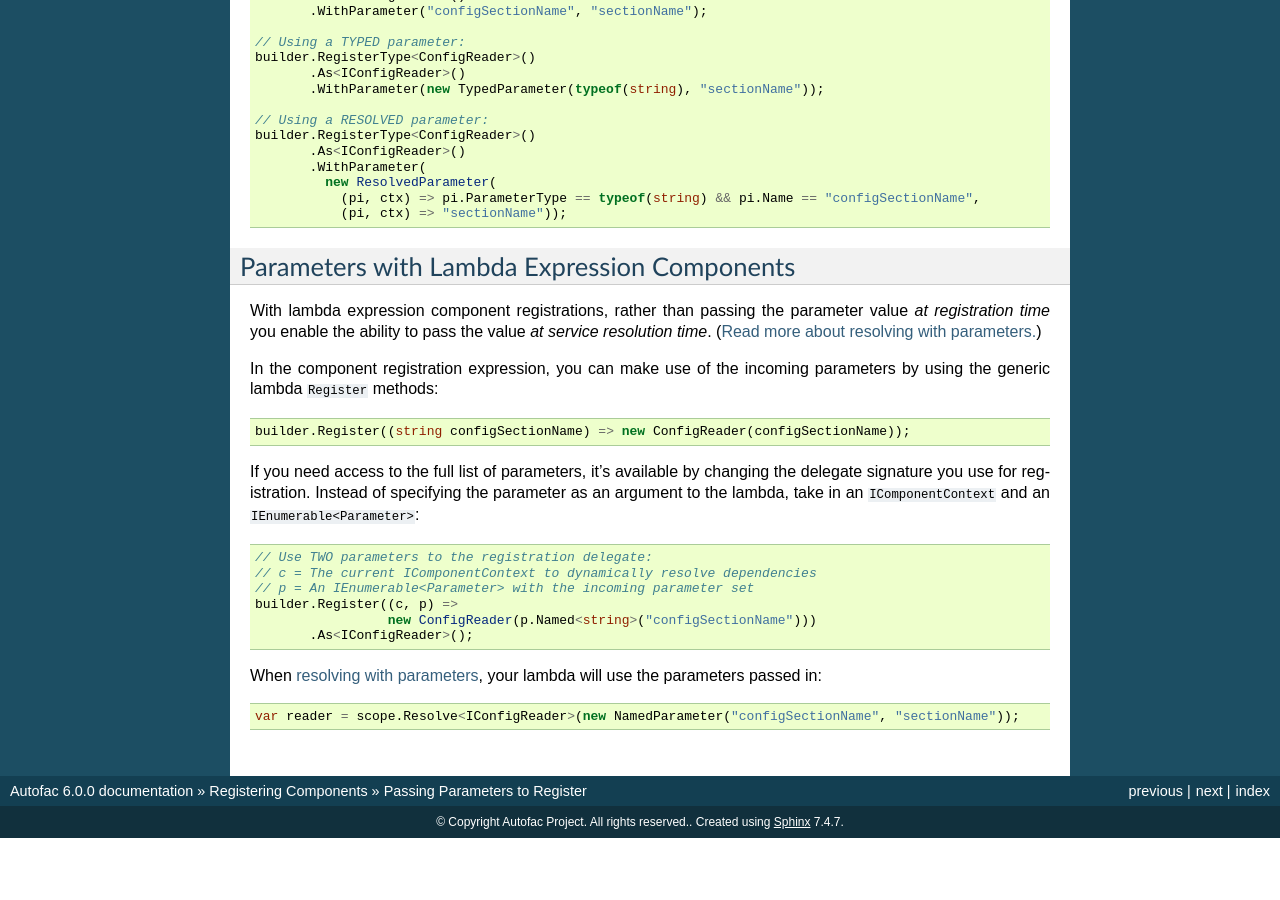
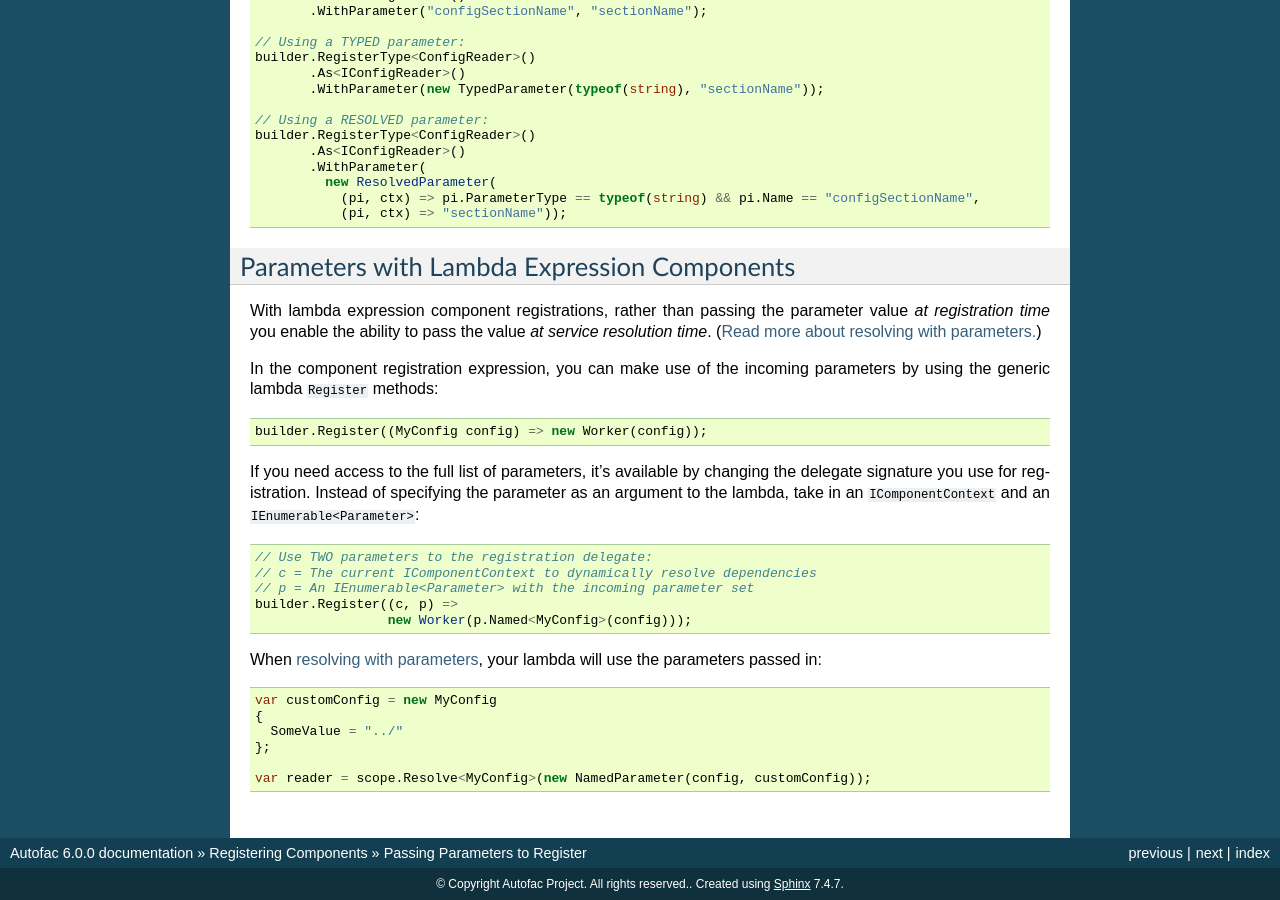
Before and after one commit to autofac/Documentation, a Sphinx documentation site: the page built from docs/register/parameters.rst, in a window 1280 px wide and 900 px high, scrolled down 933 px. Built offline with Sphinx 7.4.7, drawn with Linux system fonts in a browser that asks for light colours; before the commit the page ends 1771 px from its top, so only the background shows below that.

Commit message:
Resolve docs feedback

```diff
--- a/docs/register/parameters.rst
+++ b/docs/register/parameters.rst
@@ -73,7 +73,7 @@ In the component registration expression, you can make use of the incoming param
 
 .. sourcecode:: csharp
 
-    builder.Register((string configSectionName) => new ConfigReader(configSectionName));
+    builder.Register((MyConfig config) => new Worker(config));
 
 If you need access to the full list of parameters, it's available by changing the delegate signature you use for registration.
 Instead of specifying the parameter as an argument to the lambda, take in an ``IComponentContext`` and an ``IEnumerable<Parameter>``:
@@ -84,11 +84,15 @@ Instead of specifying the parameter as an argument to the lambda, take in an ``I
     // c = The current IComponentContext to dynamically resolve dependencies
     // p = An IEnumerable<Parameter> with the incoming parameter set
     builder.Register((c, p) =>
-                     new ConfigReader(p.Named<string>("configSectionName")))
-           .As<IConfigReader>();
+                     new Worker(p.Named<MyConfig>(config)));
 
 When :doc:`resolving with parameters <../resolve/parameters>`, your lambda will use the parameters passed in:
 
 .. sourcecode:: csharp
 
-    var reader = scope.Resolve<IConfigReader>(new NamedParameter("configSectionName", "sectionName"));
+    var customConfig = new MyConfig
+    {
+      SomeValue = "../"
+    };
+
+    var reader = scope.Resolve<MyConfig>(new NamedParameter(config, customConfig));
```
Also changed, not shown: docs/register/registration.rst (+4 -4 lines).
